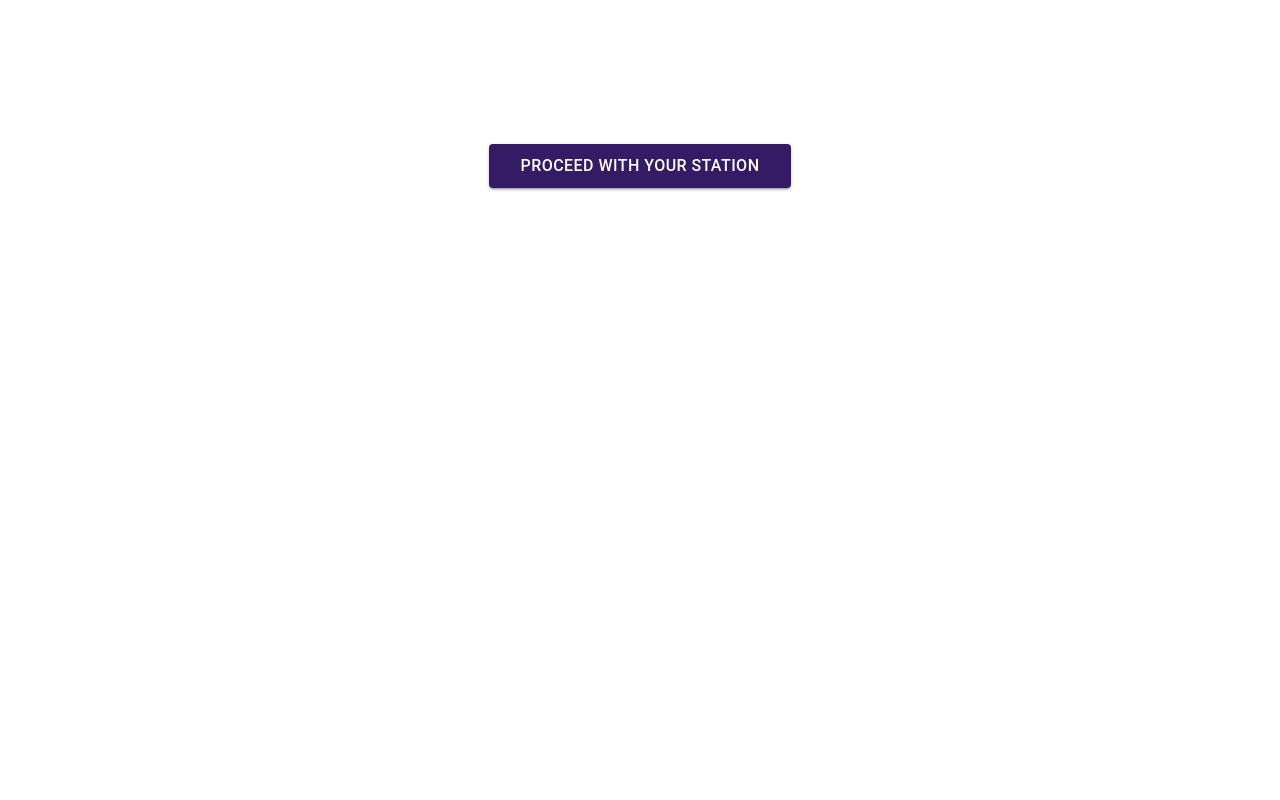
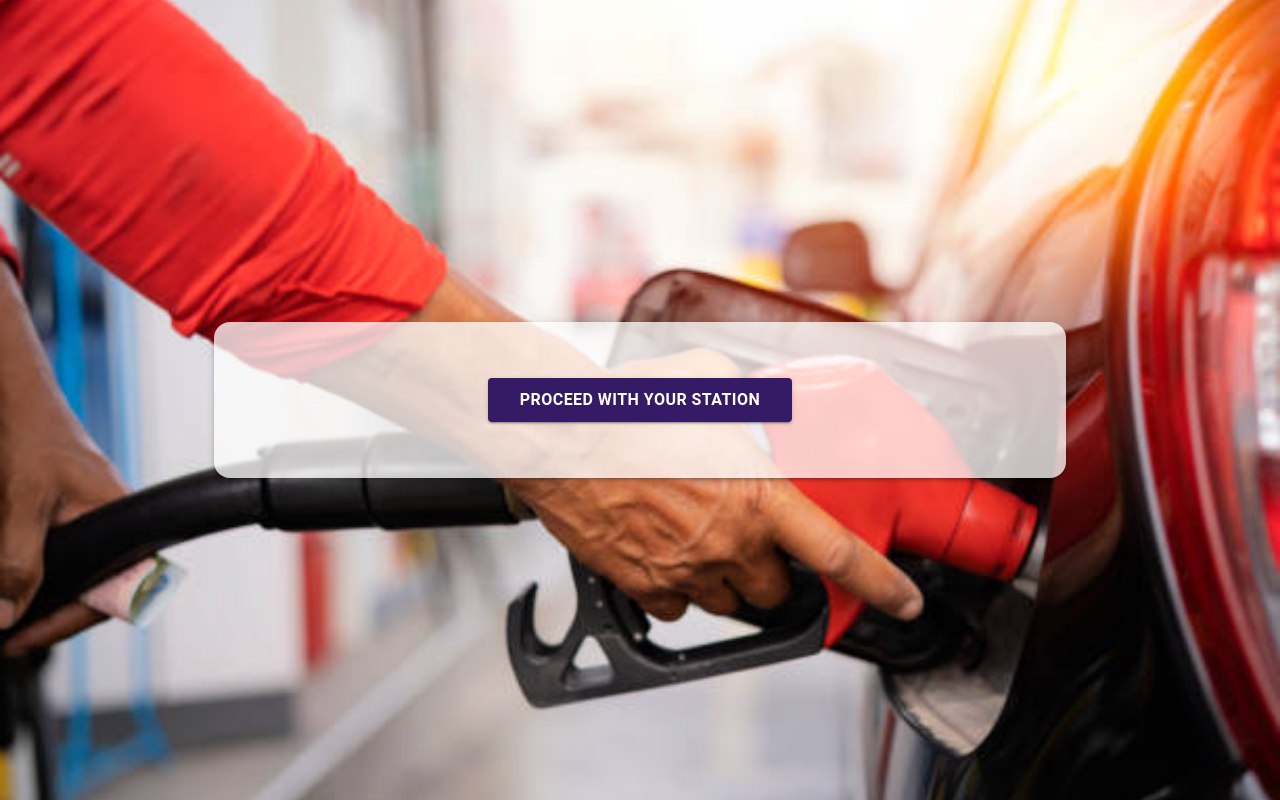
Before and after one commit to SenuraUpesh2002/Research-Project-SLIIT, a React (Vite) app in the folder client/: page /StationInfo in a window 1280 px wide. Built offline with nearby package versions, Linux system fonts and the light colour scheme.

Commit message:
Added mt and mb

```diff
--- a/client/src/ComponentHome/StationInfo.jsx
+++ b/client/src/ComponentHome/StationInfo.jsx
@@ -1,25 +1,50 @@
 import React, { useState } from 'react';
 import { Container, Box, Button } from '@mui/material';
 import { useNavigate } from 'react-router-dom';
+
+// Use your image path (if in public folder, reference as /istockphoto-1367957675-612x612.jpg)
+const backgroundImg = "/stationinfo.jpg";
 
 const StationInfo = () => {
   const [proceeded, setProceeded] = useState(false);
   const navigate = useNavigate();
 
-  // Show only the buttons, no data/cards/tables
   return (
-    <Container maxWidth="md" sx={{ mt: 8, mb: 8 }}>
-      <Box sx={{ display: 'flex', flexDirection: 'column', alignItems: 'center', py: 10 }}>
+    <Box
+      sx={{
+        minHeight: "100vh",
+        width: "100vw",
+        backgroundImage: `url(${backgroundImg})`,
+        backgroundSize: "cover",
+        backgroundPosition: "center",
+        backgroundRepeat: "no-repeat",
+        display: "flex",
+        alignItems: "center",
+        justifyContent: "center",
+      }}
+    >
+      <Container maxWidth="md">
+        <Box
+          sx={{
+            backgroundColor: "rgba(255,255,255,0.75)",
+            borderRadius: 4,
+            py: 6,
+            px: 2,
+            textAlign: "center",
+            boxShadow: 3,
+          }}
+        >
           {!proceeded ? (
             <Button
               variant="contained"
               sx={{
-
+                fontWeight: "bold",
                 fontSize: "1rem",
                 px: 4,
                 py: 1,
                 backgroundColor: "#351B65",
-              mb: 4,
+                mb: 1,
+                mt: 1,
                 '&:hover': { backgroundColor: "#2a154f" }
               }}
               onClick={() => {
@@ -48,6 +73,7 @@ const StationInfo = () => {
           )}
         </Box>
       </Container>
+    </Box>
   );
 };
 
```
Lines whose indentation alone changed are shown as unchanged.
